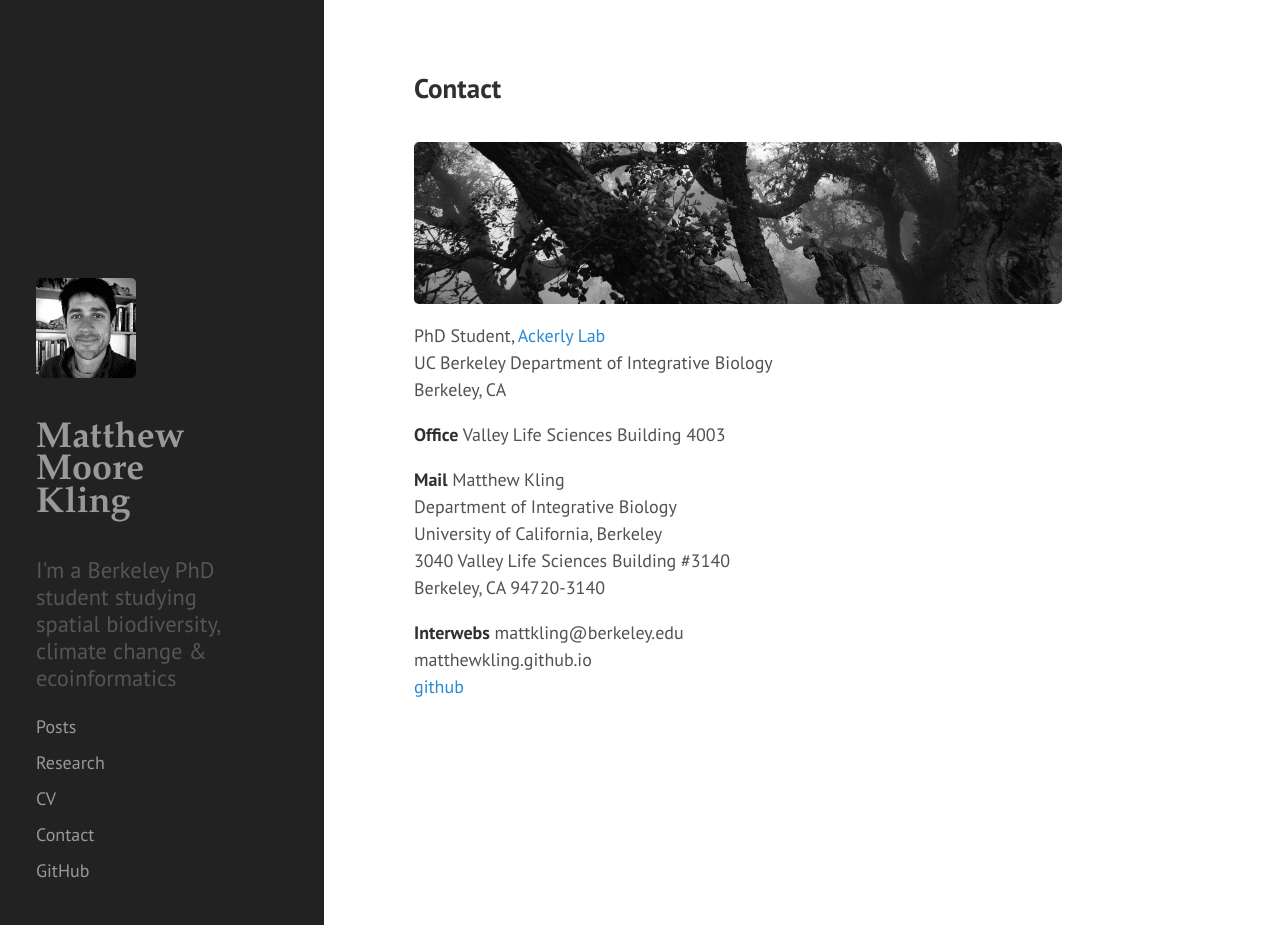
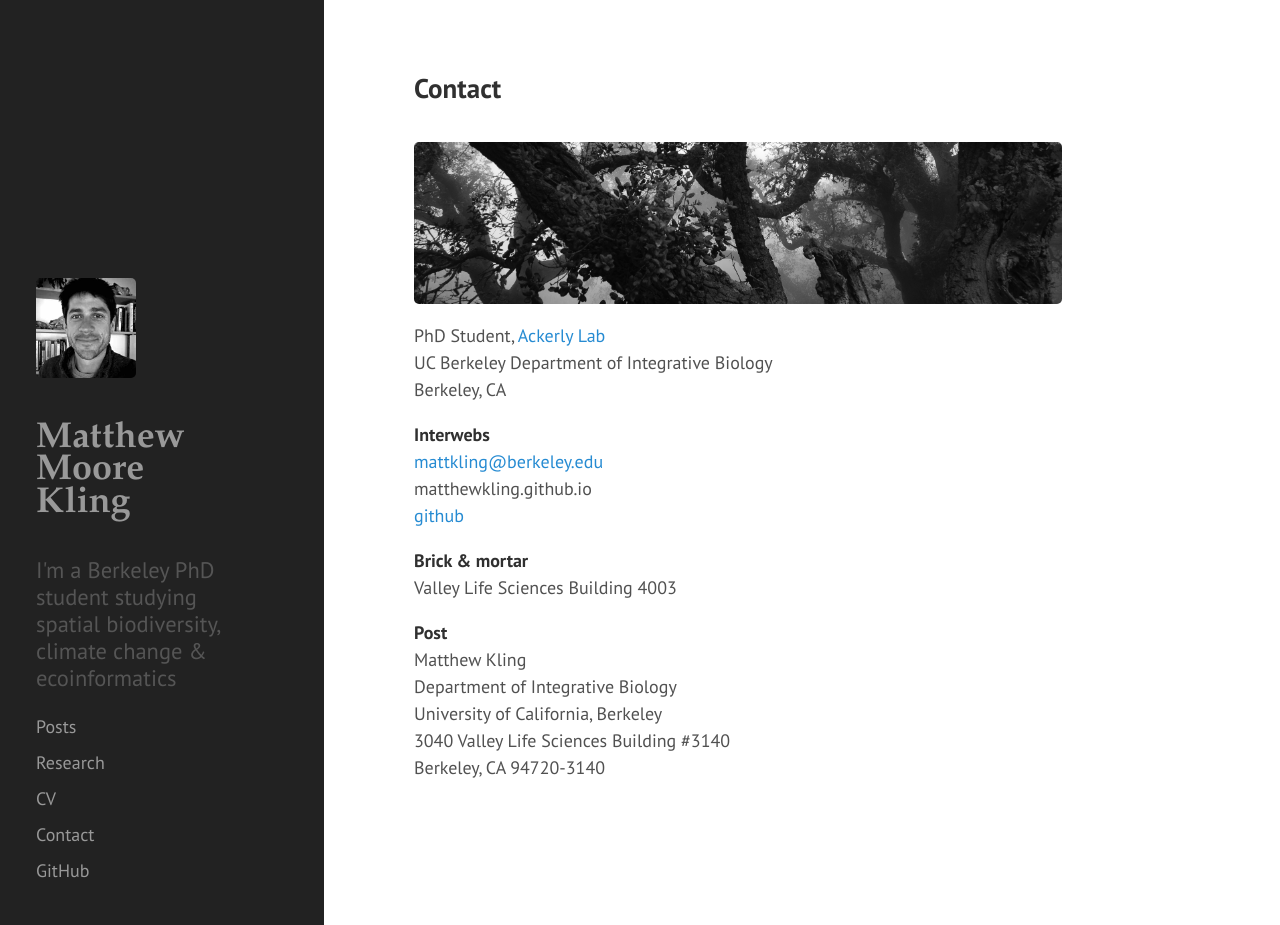
Before and after one commit to matthewkling/matthewkling.github.io, a Jekyll site: the page built from contact.md, in a window 1280 px wide and 925 px high. Built offline with Jekyll 4.4.1, drawn with Linux system fonts in a browser that asks for light colours.

Commit message:
update contact

```diff
--- a/contact.md
+++ b/contact.md
@@ -9,17 +9,17 @@ PhD Student, [Ackerly Lab](http://www.ackerlylab.org) <br>
 UC Berkeley Department of Integrative Biology <br>
 Berkeley, CA
 
-**Office**
+**Interwebs** <br>
+[mattkling@berkeley.edu](mattkling@berkeley.edu) <br>
+matthewkling.github.io <br>
+[github](https://github.com/matthewkling) <br>
+
+**Brick & mortar** <br>
 Valley Life Sciences Building 4003 <br>
 
-**Mail**
+**Post** <br>
 Matthew Kling <br>
 Department of Integrative Biology <br>
 University of California, Berkeley <br>
 3040 Valley Life Sciences Building #3140 <br>
 Berkeley, CA 94720-3140 <br>
-
-**Interwebs**
-mattkling@berkeley.edu <br>
-matthewkling.github.io <br>
-[github](https://github.com/matthewkling) <br>
```
